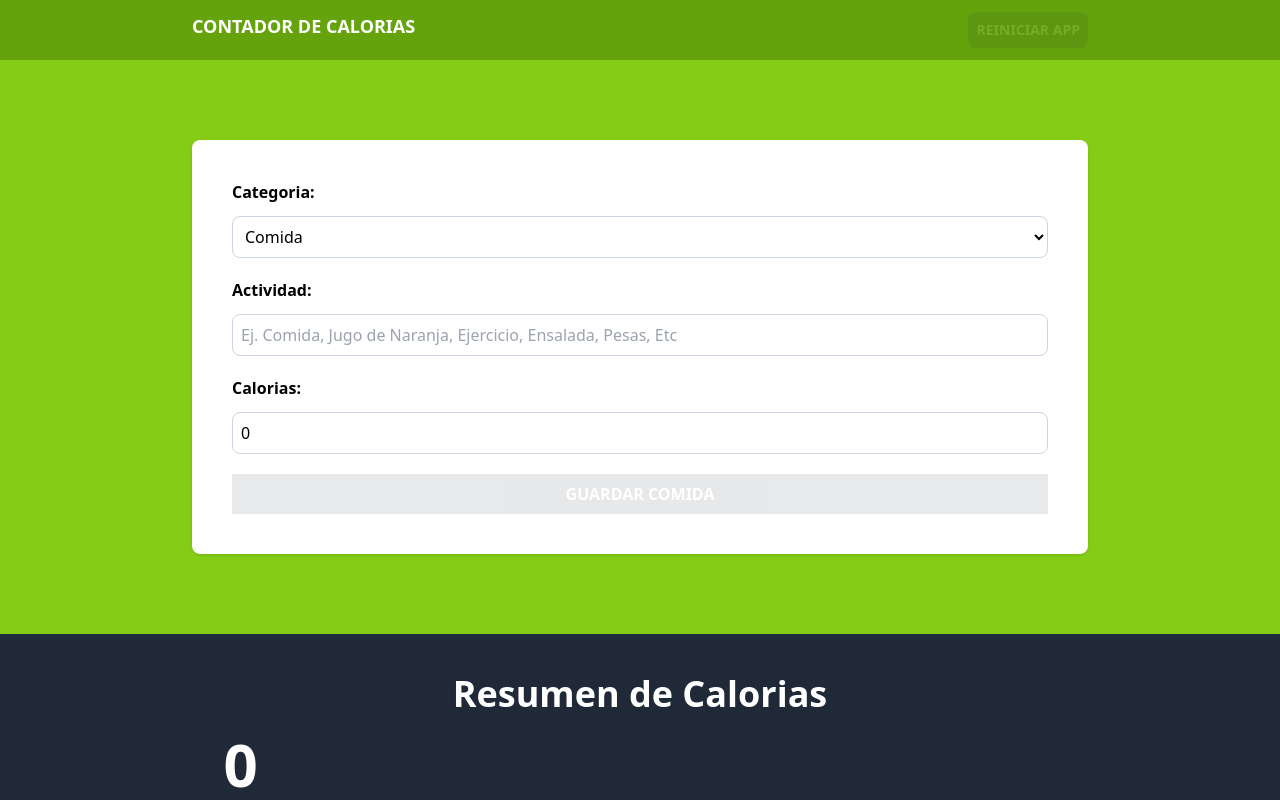
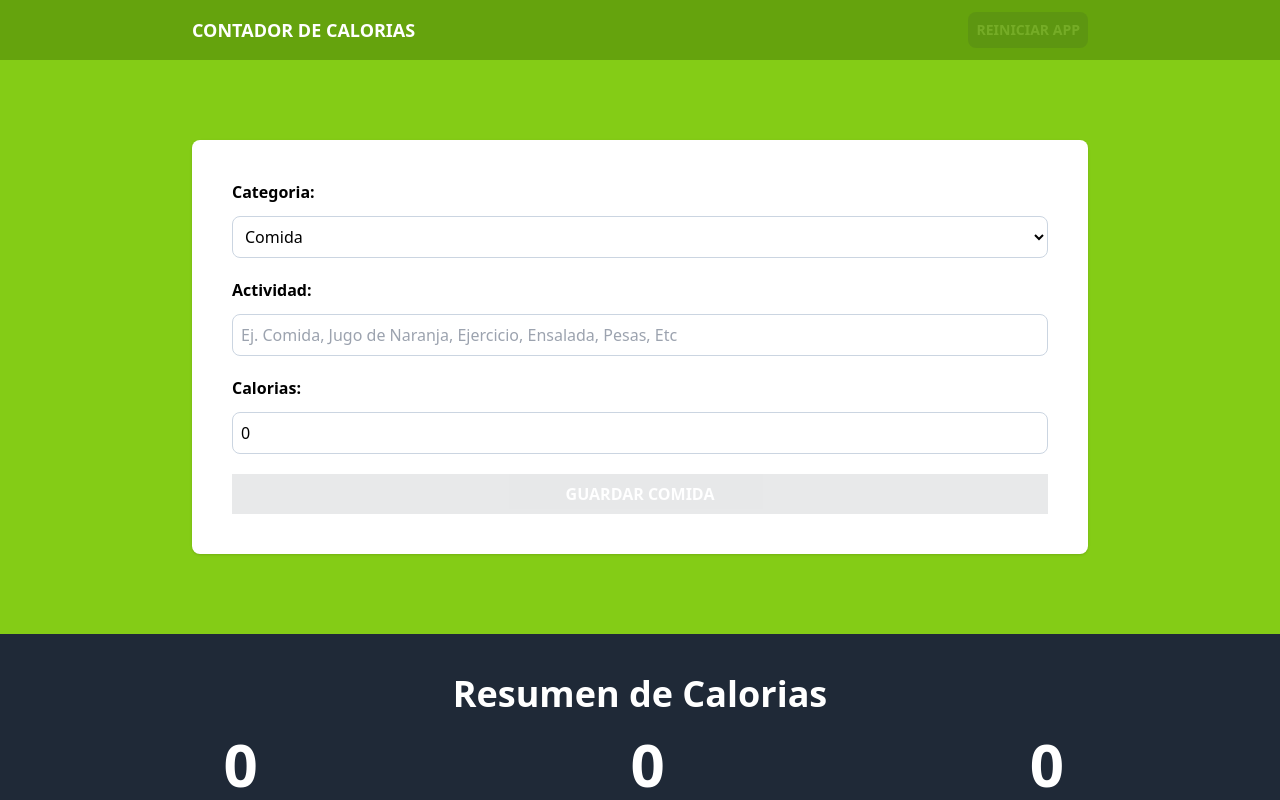
Before and after one commit to Fedeeherrera/contador-de-calorias, a React (Vite) app: page / in a window 1280 px wide. Shown: the top 800 px of the page. Built offline with nearby package versions, Linux system fonts and the light colour scheme.

Commit message:
Build y ultimas modificaciones del proyecto

```diff
--- a/src/App.tsx
+++ b/src/App.tsx
@@ -18,7 +18,7 @@ function App() {
   return (
     <>
       <header className="bg-lime-600 py-3">
-        <div className="max-w-4xl mx-auto flex justify-between">
+        <div className="max-w-4xl mx-auto flex justify-between items-center">
           <h1 className="text-center text-lg font-bold text-white uppercase">
             Contador de Calorias
           </h1>
--- /dev/null
+++ b/src/components/CalorieDisplay.tsx
@@ -0,0 +1,17 @@
+type CalorieDisplayProps = {
+  calories: number
+  text: string
+}
+
+function CalorieDisplay({calories, text} : CalorieDisplayProps) {
+  return (
+    <p className="text-white font-bold rounded-full grid grid-cols-1 gap-3 text-center">
+      <span className="font-black text-6xl text-orange">
+        {calories}
+      </span>
+      {text}
+    </p>
+  )
+}
+
+export default CalorieDisplay
--- a/src/components/CalorieTracker.tsx
+++ b/src/components/CalorieTracker.tsx
@@ -1,5 +1,6 @@
 import { useMemo } from 'react'
 import { Activity } from '../types'
+import CalorieDisplay from './CalorieDisplay'
 
 type CalorieTrackerProps = {
   activities: Activity[]
@@ -16,18 +17,27 @@ function CalorieTracker({ activities }: CalorieTrackerProps) {
       ),
     [activities]
   )
+  const caloriesBurned = useMemo(
+    () =>
+      activities.reduce(
+        (total, activity) =>
+          activity.category === 2 ? total + activity.calories : total,
+        0
+      ),
+    [activities]
+  )
+
+  const netCalories = useMemo(() => caloriesConsumed - caloriesBurned, [activities])
+
   return (
     <>
       <h2 className="text-4xl font-black text-center text-white">
         Resumen de Calorias
       </h2>
       <div className="flex flex-col items-center md:flex-row md:justify-between gap-5 mt-5">
-        <p className="text-white font-bold rounded-full grid grid-cols-1 gap-3 text-center">
-          <span className="font-black text-6xl text-orange">
-            {caloriesConsumed}
-          </span>
-          Consumidas
-        </p>
+        <CalorieDisplay calories={caloriesConsumed} text={'Consumidas'} />
+        <CalorieDisplay calories={caloriesBurned} text={'Quemadas'} />
+        <CalorieDisplay calories={netCalories} text={'Diferencia'} />
       </div>
     </>
   )
```
Also changed, not shown: 1 other file (tests, documents, lock files or other folders).
